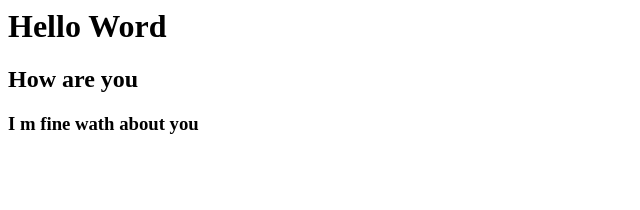
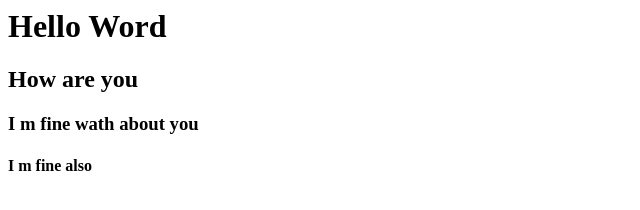
Before and after one commit to Mostafaakil/sbags, a plain HTML site: page index.html in a window 1280 px wide. Shown: the whole page, without its empty margins (0-640 px from the left). Drawn offline with Linux system fonts and the light colour scheme.

Commit message:
h4 added ti index.html

```diff
--- a/index.html
+++ b/index.html
@@ -3,5 +3,6 @@
         <h1>Hello Word</h1>
         <h2>How are you</h2>
         <h3>I m fine wath about you</h3>
+        <h4>I m fine also</h4>
     </body>
 </html>
```
